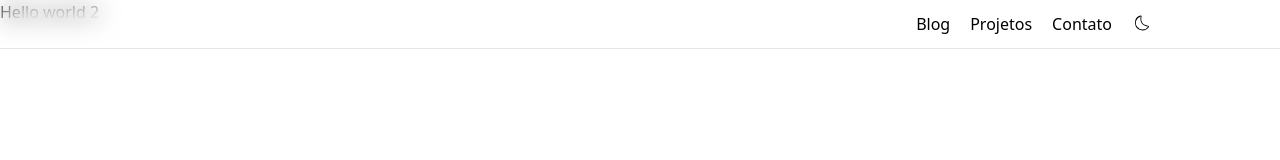
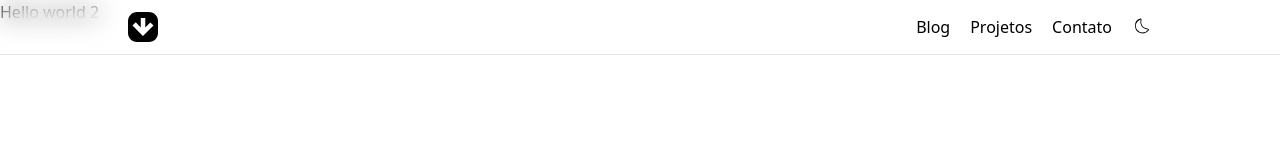
Before and after one commit to renanssantos1/portfolio-v2, a Nuxt app: page / in a window 1280 px wide. Shown: the top 160 px of the page. Built offline with nearby package versions, Linux system fonts and the light colour scheme.

Commit message:
feat: create a custom header

```diff
--- a/components/Menu/Top.vue
+++ b/components/Menu/Top.vue
@@ -6,7 +6,19 @@
     <div class="container flex justify-between items-center flex-col lg:flex-row">
       <div class="flex justify-between w-full">
         <div class="logo">
-          <a aria-current="page" href="/" class="router-link-active router-link-exact-active"></a>
+          <a aria-current="page" href="/" class="router-link-active router-link-exact-active">
+            <svg width="30" height="30" viewBox="0 0 30 30" fill="none" xmlns="http://www.w3.org/2000/svg">
+              <g clip-path="url(#clip0_3_2)">
+              <path d="M20.97 0H9.03C4.04287 0 0 4.04287 0 9.03V20.97C0 25.9571 4.04287 30 9.03 30H20.97C25.9571 30 30 25.9571 30 20.97V9.03C30 4.04287 25.9571 0 20.97 0Z" fill="black"/>
+              <path d="M12.6949 21.7648L12.6948 21.7848L14.89 24.0095L14.9397 24.0498L14.99 24.0101L17.2147 21.8149L17.2148 21.7949L25.5094 13.62L22.3308 10.3987L17.2573 15.415L17.3202 5.96525L12.8003 5.93515L12.7374 15.3849L7.73112 10.3015L4.50988 13.4801L12.6949 21.7648Z" fill="white"/>
+              </g>
+              <defs>
+              <clipPath id="clip0_3_2">
+              <rect width="30" height="30" fill="white"/>
+              </clipPath>
+              </defs>
+            </svg>
+          </a>
         </div>
         <button class="toggle-button lg:hidden">
           <svg xmlns="http://www.w3.org/2000/svg" xmlns:xlink="http://www.w3.org/1999/xlink" aria-hidden="true" role="img" class="icon" width="24px" height="24px" viewBox="0 0 24 24">
```
Also changed, not shown: assets/images/logo.svg (added).
